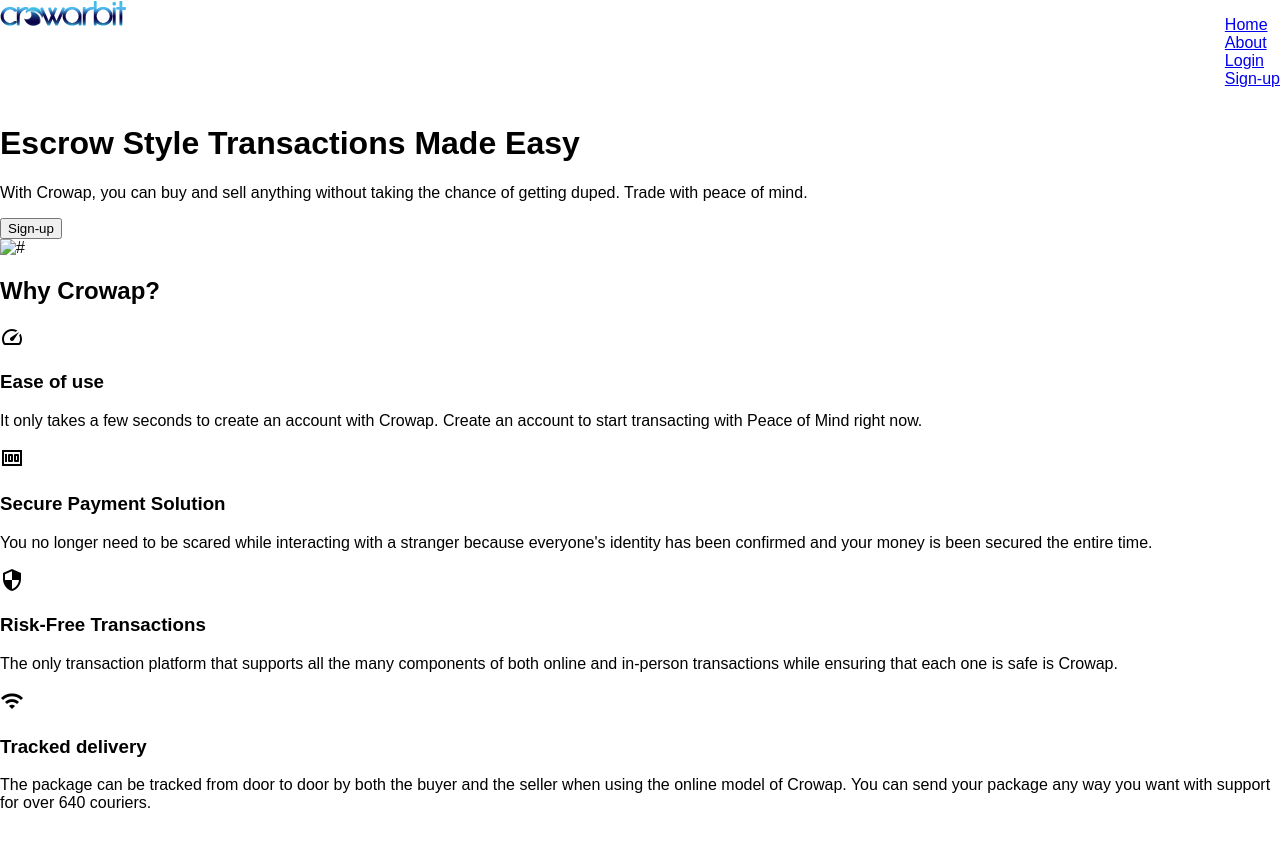
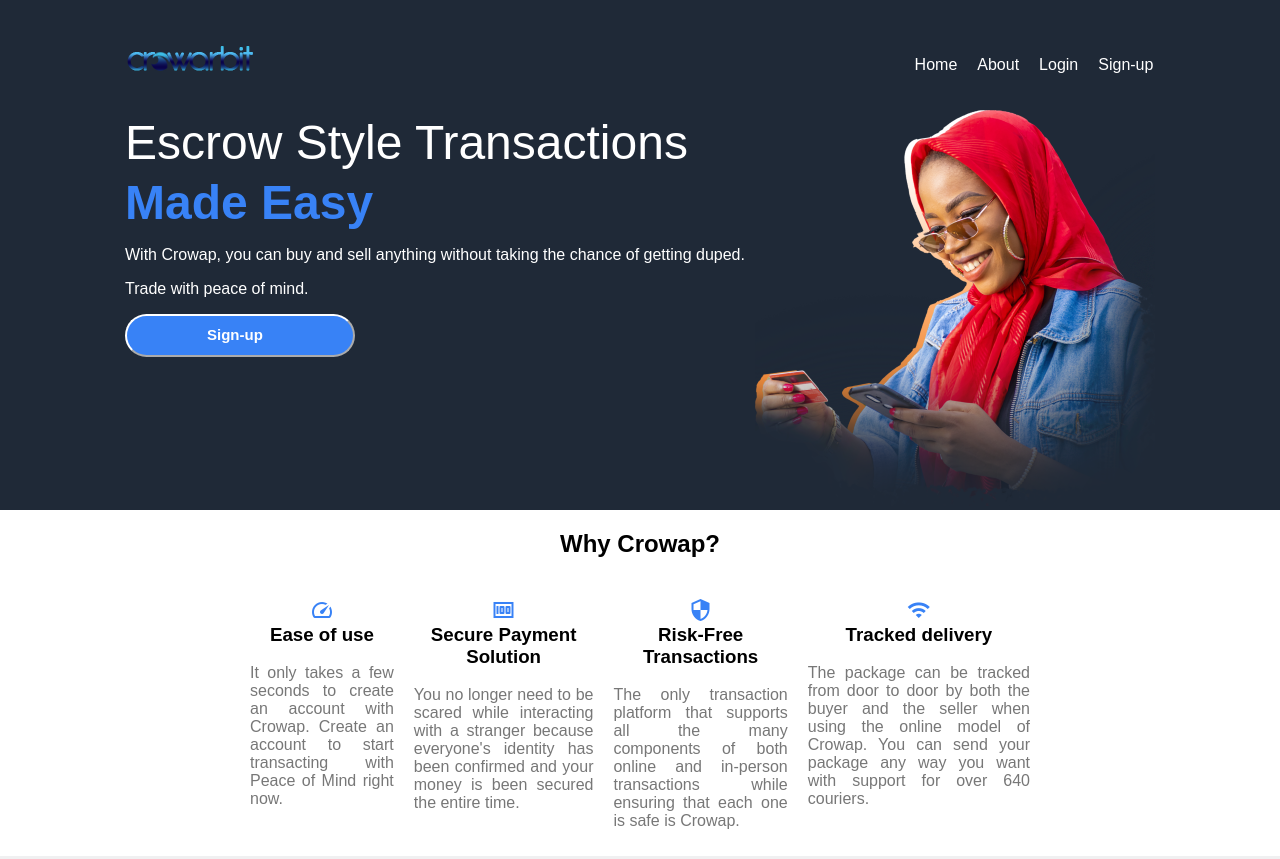
Before and after one commit to Akpose/Crowap, a plain HTML site: page index.html in a window 1280 px wide. Shown: the top 859 px of the page. Drawn offline with Linux system fonts and the light colour scheme.

Commit message:
EDIT display properties

```diff
--- a/index.html
+++ b/index.html
@@ -26,37 +26,41 @@
             </div>
 
             <div class="subheader">
-                <div class="topcaption">
-                    <h1>Escrow Style Transactions Made Easy</h1>
-                    <p>With Crowap, you can buy and sell anything without taking the chance of getting duped. Trade with peace of mind.</p>
+                <div class="top">
+                    <h1 class="topcaption">Escrow Style Transactions</h1> <hi class="subcaption">Made Easy</hi>
+                    <p class="postcaption">With Crowap, you can buy and sell anything without taking the chance of getting duped.</p> <p class="postcaption">Trade with peace of mind.</p>
                     <button href="#">Sign-up</button>
                 </div>
-                    <img src="#" alt="#">
+                <div class="hijabi">
+                    <img src="images/crowbannerblue.png" alt="A lady carrying out a transaction on her mobile phone">
+                </div>
             </div>
         </div>
 
         <div class="firstMid">
-            <h2>Why Crowap?</h2>
+            <div>
+                <h2>Why Crowap?</h2>
+            </div>
             <div class="container">
                 <div class="containers">
                     <i class="material-icons">speed</i>
                     <h3>Ease of use</h3>
-                    <p>It only takes a few seconds to create an account with Crowap. Create an account to start transacting with Peace of Mind right now.</p>
+                    <p class="card">It only takes a few seconds to create an account with Crowap. Create an account to start transacting with Peace of Mind right now.</p>
                 </div>
                 <div class="containers">
                     <i class="material-icons">money</i>
                     <h3>Secure Payment Solution</h3>
-                    <p>You no longer need to be scared while interacting with a stranger because everyone's identity has been confirmed and your money is been secured the entire time.</p>
+                    <p class="card">You no longer need to be scared while interacting with a stranger because everyone's identity has been confirmed and your money is been secured the entire time.</p>
                 </div>
                 <div class="containers">
                     <i class="material-icons">security</i>
                     <h3>Risk-Free Transactions</h3>
-                    <p>The only transaction platform that supports all the many components of both online and in-person transactions while ensuring that each one is safe is Crowap.</p>
+                    <p class="card">The only transaction platform that supports all the many components of both online and in-person transactions while ensuring that each one is safe is Crowap.</p>
                 </div>
                 <div class="containers">
                     <i class="material-icons">wifi</i>
                     <h3>Tracked delivery</h3>
-                    <p>The package can be tracked from door to door by both the buyer and the seller when using the online model of Crowap. You can send your package any way you want with support for over 640 couriers.</p>
+                    <p class="card">The package can be tracked from door to door by both the buyer and the seller when using the online model of Crowap. You can send your package any way you want with support for over 640 couriers.</p>
                 </div>
             </div>
         </div>
@@ -78,13 +82,14 @@
         </div>
 
         <div class="thirdMid">
-                <p>Just relax. Use Crowap.</p>
-                <button href="#">Sign-up</button>
-
+            <div class="bluebase">
+                <p class="bottom">Just relax. Use Crowap.</p>
+                <button id="bottom-button" href="#">Sign-up</button>
+            </div>
         </div>
 
-        <div classs="footer">
-            <p>Copyright © Crowap 2023</p>
+        <div class="footer">
+            <p id="footer">Copyright © Crowap 2023</p>
         </div>
 
     </body>
--- a/style.css
+++ b/style.css
@@ -2,16 +2,179 @@
     margin: 0;
     padding: 0;
     font-family: Nunito,sans-serif;
-    /*display: block;*/
+    display: flex;
+    flex-direction: column;
 }
 .header {
     display: flex;
     flex-direction: column;
+    padding-top: 40px;
+    background-color: #1f2937;
+    align-items: center;
+    /*padding-left: 80px;
+    padding-right: 80px;*/
 }
 .menubar {
     display: flex;
+    flex-direction: row;
     justify-content: space-between;
+    gap: 620px;
 }
 .menu {
     list-style-type: none;
+
 }
+
+.logo {
+    padding-top: 5px;
+
+}
+a:link {
+  text-decoration: none;
+  color: #fff;
+}
+
+ul {
+    display: flex;
+    gap: 20px;
+}
+.subheader {
+    display: flex;
+    padding-top: 20px;
+    justify-content: space-between;
+    /*margin-right: 50px;*/
+}
+
+.top {
+    margin-right: 10px;
+}
+.topcaption {
+    font-size: 48px;
+    font-weight: lighter;
+    line-height: 1px;
+    color: #ffffff;
+    /*margin: 4vh auto;*/
+    text-align: start;
+    max-width: 80vw;
+}
+.subcaption {
+    font-size: 48px;
+    font-weight: bolder;
+    color: #777777;
+    margin-top: 0px;
+    color: #3882f6;
+    /*text-align: start;
+    max-width: 80vw;*/
+}
+.postcaption {
+    color: #fff;
+}
+
+button {
+    font-size: 15px;
+    color: #fff;
+    font-weight: bolder;
+    border-radius: 75px;
+    border-color: #ffffff;
+    padding: 10px 90px 12px 80px;
+    text-align: center;
+    margin: 0 auto;
+    background-color: #3882f6;
+    /*-webkit-transition: all 1s ease;
+    -o-transition: all 1s ease;
+    transition: all 1s ease;*/
+}
+
+button {
+    color: #ffffff;
+}
+
+.firstMid {
+    display: flex;
+    flex-direction: column;
+    background-color: #ffffff;
+    align-items: center;
+}
+.container {
+    display: flex;
+    flex-direction: row;
+    justify-content: center;
+    padding-left: 240px;
+    padding-right: 240px;
+    margin-top: 10px;
+}
+
+li {
+    color: #777777;
+}
+.containers {
+    padding: 10px;
+    display: flex;
+    flex-direction: column;
+    align-items: center;
+}
+i {
+    align-self: center;
+}
+h3 {
+    text-align: center;
+    margin: 2px;
+}
+p.card {
+    text-align: justify;
+    color: #777777;
+}
+
+.material-icons {
+    color: #3882f6;
+}
+
+.secondMid {
+    display: flex;
+    flex-direction: row;
+    justify-content: center;
+    background-color: #f0f0f1;
+}
+.list {
+    align-self: center;
+    line-height: 30px;
+}
+.thirdMid {
+    background-color: #fff;
+    align-self: center;
+    padding: 60px;
+}
+.bluebase {
+    display: flex;
+    flex-direction: row;
+    justify-content: center;
+    background-color:#3882f6;
+    padding: 60px 120px 60px 120px;
+    gap: 260px;
+}
+#bottom-button {
+    font-size: 15px;
+    color: #fff;
+    font-weight: bolder;
+    border-radius: 75px;
+    border-color: #ffffff;
+    text-align: center;
+    /*margin: 0 auto;*/
+    background-color: #3882f6;
+}
+.bottom {
+    color: #ffffff;
+    font-size: medium;
+    font-weight: bolder;
+}
+.footer {
+    background-color: #1f2937;
+    display: flex;
+    flex-direction: row;
+    justify-content: center;
+}
+
+#footer {
+    color: #e9e9e9;
+
+}
```
Also changed, not shown: images/crowbanner.png (added), images/crowbannerblue.png (added).
